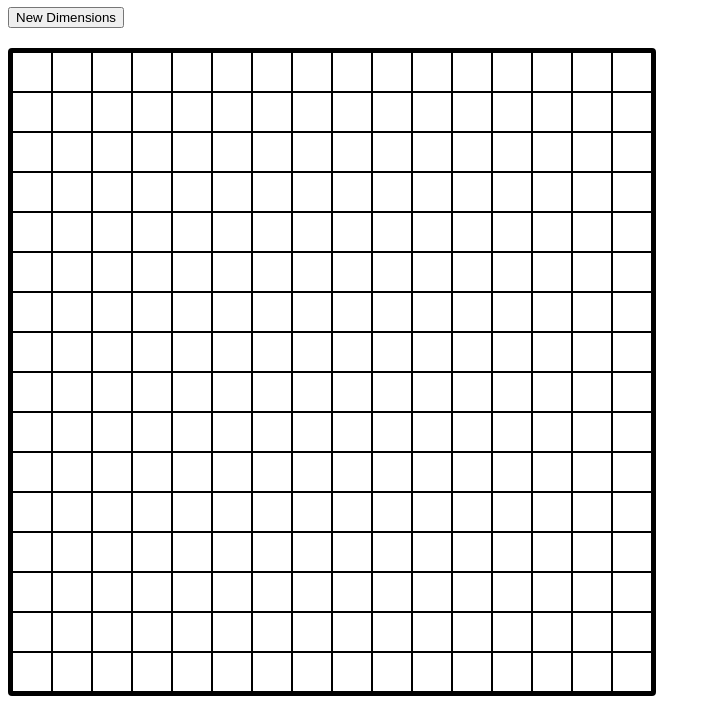
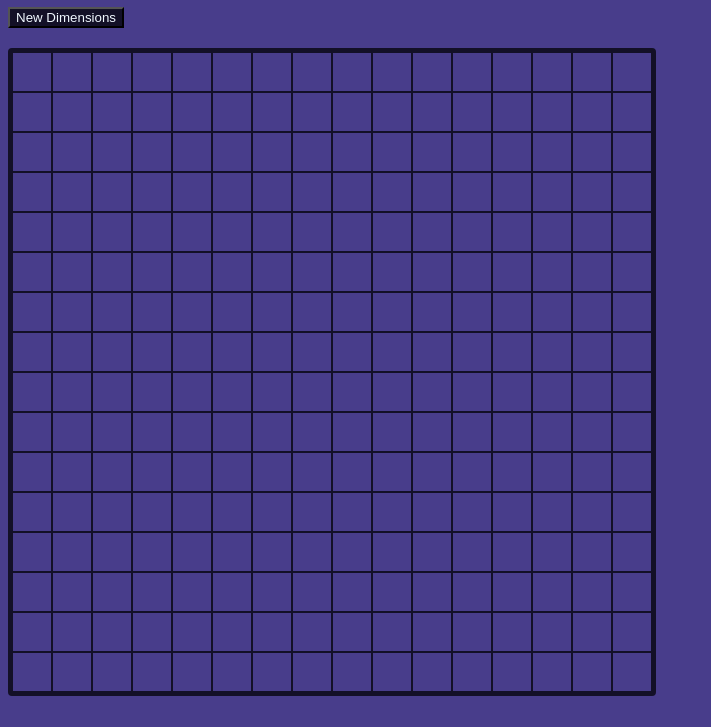
Before and after one commit to tbamberg/etch-a-sketch, a plain HTML site: page index.html in a window 1280 px wide. Shown: the part 73-800 px from the top of the page, without its empty margins (0-711 px from the left). Drawn offline with Linux system fonts and the light colour scheme.

Commit message:
Add styling

```diff
--- a/etch-a-sketch.js
+++ b/etch-a-sketch.js
@@ -21,7 +21,7 @@ function addSquare() {
     container.append(square);
 
     square.addEventListener("mouseover", () => {
-        square.style.backgroundColor = "red";
+        square.style.backgroundColor = "aliceblue";
     });
 }
 
--- a/style.css
+++ b/style.css
@@ -1,11 +1,19 @@
+html {
+    background-color: darkslateblue;
+    color: aliceblue;
+    font-family: Arial, Helvetica, sans-serif;
+}
+
 button {
+    background-color: #131027;
+    color: aliceblue;
     margin-bottom: 20px;
 }
 
 .container {
     height: 640px;
     width: 640px;
-    border: 4px solid black;
+    border: 4px solid #131027;
     border-radius: 4px;
     display: flex;
     flex-wrap: wrap;
@@ -13,6 +21,5 @@ button {
 
 .square {
     box-sizing: border-box;
-    background-color: white;
-    border: 1px solid black;
+    border: 1px solid #131027;
 }
```
